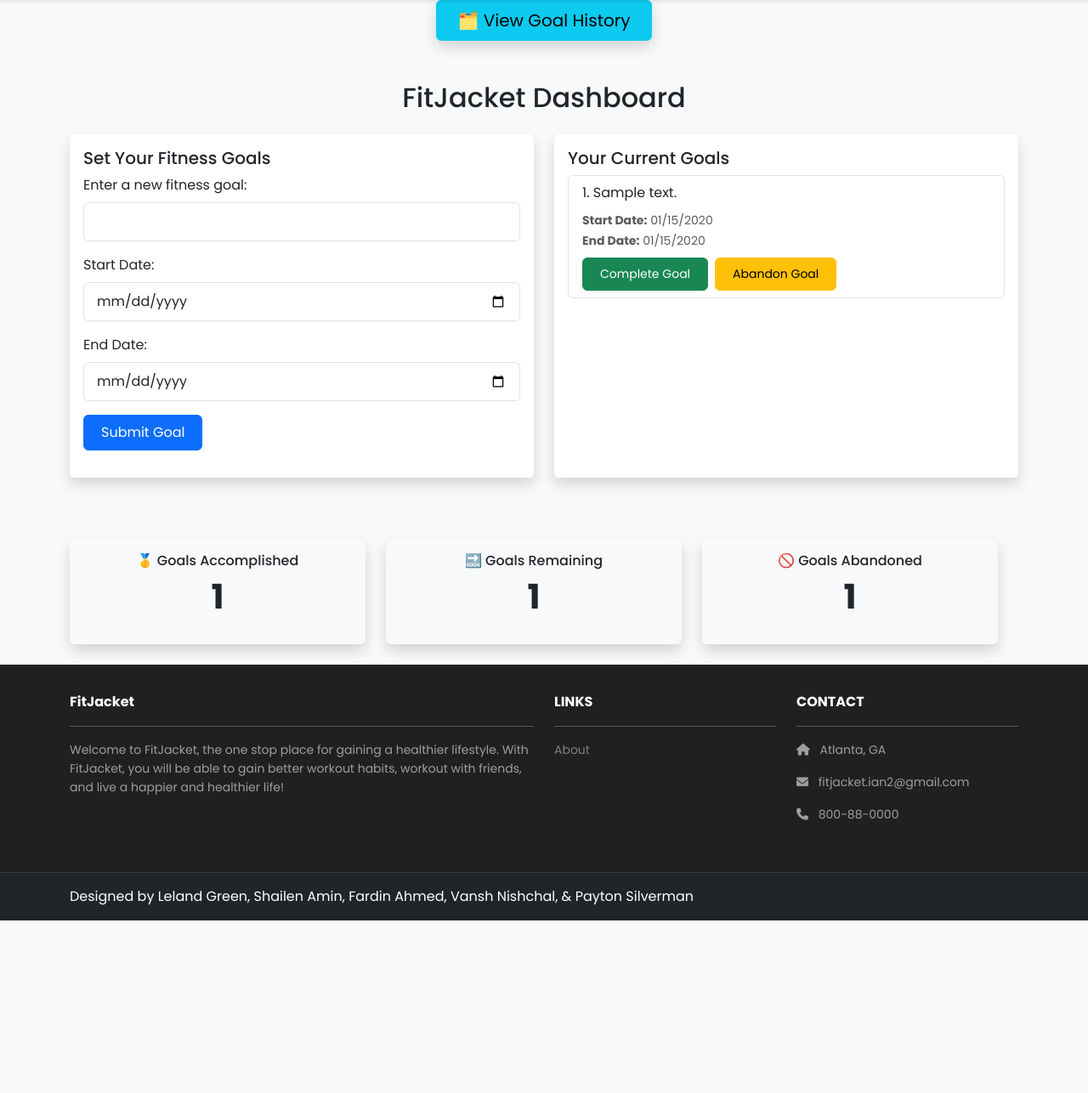
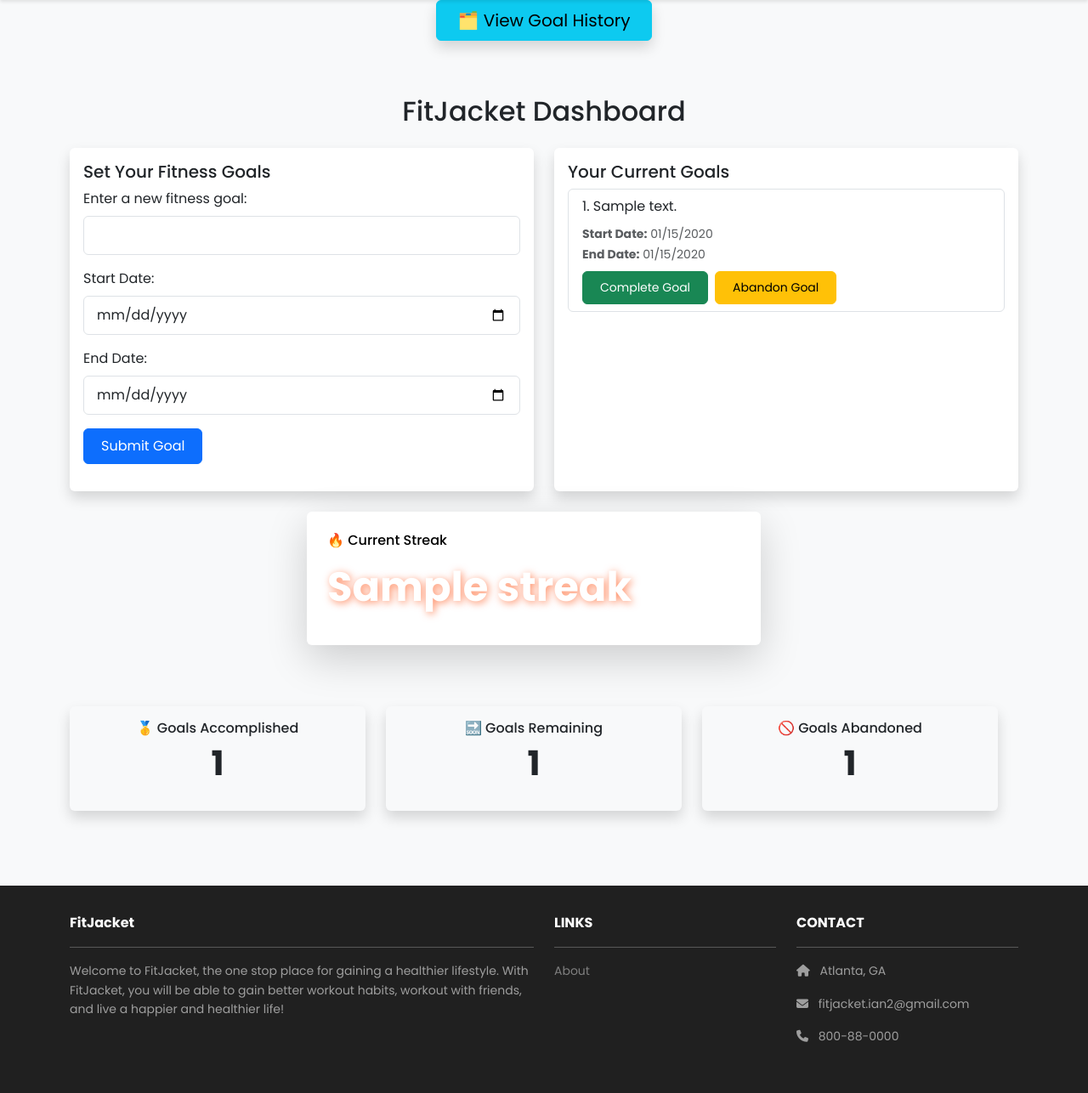
Before and after one commit to shailenamin/FitJacket, a Django app: template dashboard/templates/dashboard/goals.html in a window 1280 px wide. Shown: the part 82-1368 px from the top of the page at 85% size. Before the commit the page ends 1165 px from the top, so only its background shows below. Run offline with Django 3.2, Linux system fonts and the light colour scheme; tables that the repository leaves empty hold one stand-in row (values such as "Sample post"); the template is opened without the code that fills it: values that come from a table or form of the project are taken from there, most other values are stand-ins (such as "Sample title", 1, 10 or a date in 2020); some libraries are stand-ins or nearby versions.

Commit message:
Added Streaks feature

```diff
--- a/dashboard/templates/dashboard/goals.html
+++ b/dashboard/templates/dashboard/goals.html
@@ -6,6 +6,7 @@
     🗂️ View Goal History
   </a>
 </div>
+<footer class="py-3 w-100">
 <div class="container py-4">
   <h2 class="mb-4 text-center">FitJacket Dashboard</h2>
 
@@ -84,7 +85,16 @@
     </div>
 
 <!-- Dashboard Summary Stats -->
-  <div class="row mt-5 g-4 text-center">
+<div class="row mt-4">
+  <div class="col-md-6 offset-md-3">
+    <div class="card bg-gradient-to-r from-red-400 to-yellow-500 text-white shadow-lg h-100 p-4">
+      <h6 class="mb-3 text-black">🔥 Current Streak</h6>
+      <p class="fw-bold display-4" style="font-size: 3rem; text-shadow: 2px 2px 10px rgba(255, 69, 0, 0.6);" id="streak-number">{{ streak }}</p>
+    </div>
+  </div>
+</div>
+
+<div class="row mt-5 g-4 text-center mb-5">
   <div class="col-md-4">
     <div class="card bg-light shadow h-100 p-3">
       <h6 class="mb-2">🥇 Goals Accomplished</h6>
@@ -104,5 +114,6 @@
     </div>
   </div>
 </div>
-</div>
+</footer>
+
 {% endblock content %}
```
Also changed, not shown: dashboard/models.py (+9 -0 lines), dashboard/views.py (+7 -2 lines), dashboard/migrations/0006_profile.py (added), db.sqlite3. Lines whose indentation alone changed are shown as unchanged.
